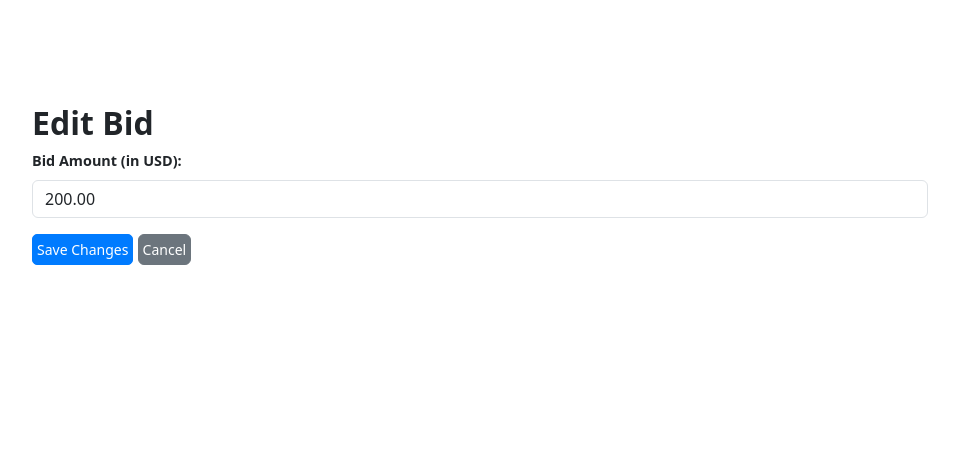
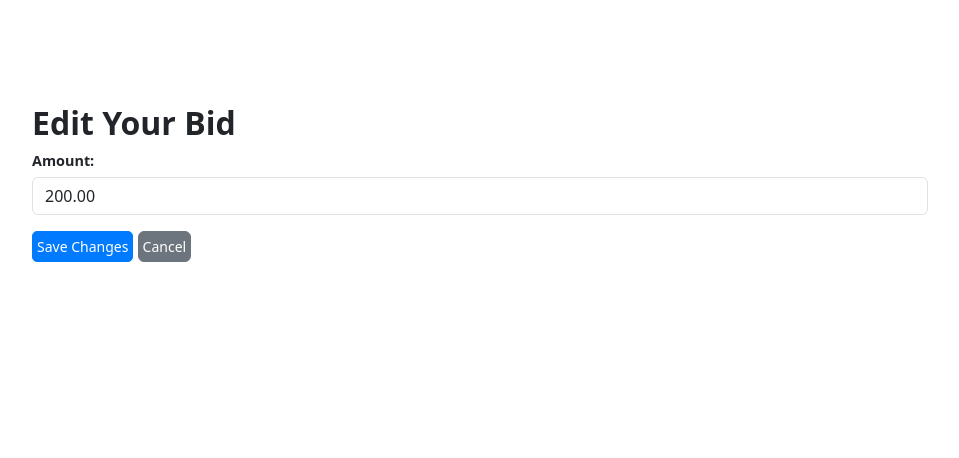
Before and after one commit to galindo89/currency-exchange-pgz, a Django app: page /offers/2/edit_bid/ in a window 1280 px wide. Shown: the part 56-514 px from the top of the page, without its empty margins (160-1119 px from the left). Run offline with Django 4.2, Linux system fonts and the light colour scheme; a user stored in the database is signed in; data comes from the database, SQL or seed files in the repository; both versions use the stored data as it was after the commit.

Commit message:
adding validators to place bid and edit bid. Solving bug with delete bid. Improving messages with delete offer

```diff
--- a/offers/forms.py
+++ b/offers/forms.py
@@ -56,3 +56,20 @@ class BidForm(forms.ModelForm):
         widgets = {
             'amount': forms.NumberInput(attrs={'class': 'form-control', 'placeholder': 'Enter your bid amount'}),
         }
+
+     def __init__(self, *args, **kwargs):
+        self.offer = kwargs.pop('offer', None)
+        super().__init__(*args, **kwargs)
+
+     def clean_amount(self):
+        amount = self.cleaned_data.get('amount')
+
+
+        if amount is None or amount <= 0:
+            raise forms.ValidationError("The bid amount must be greater than 0.")
+
+
+        if self.offer and amount > self.offer.amount:
+            raise forms.ValidationError(f"The bid amount cannot exceed the offer amount ({self.offer.amount}).")
+
+        return amount
--- a/offers/templates/offers/edit_bid.html
+++ b/offers/templates/offers/edit_bid.html
@@ -4,13 +4,23 @@
 
 {% block content %}
 <div class="container mt-5">
-    <h2>Edit Bid</h2>
+    <h2>Edit Your Bid</h2>
+
+    {% if form.errors %}
+    <div class="alert alert-danger">
+        <ul>
+            {% for field in form %}
+                {% for error in field.errors %}
+                    <li>{{ field.label }}: {{ error }}</li>
+                {% endfor %}
+            {% endfor %}
+        </ul>
+    </div>
+    {% endif %}
+
     <form method="post">
         {% csrf_token %}
-        <div class="mb-3">
-            <label for="amount" class="form-label">Bid Amount (in {{ bid.offer.currency }}):</label>
-            <input type="number" step="0.01" name="amount" id="amount" class="form-control" value="{{ bid.amount }}" required>
-        </div>
+        {{ form.as_p }}
         <button type="submit" class="btn btn-primary">Save Changes</button>
         <a href="{% url 'offers:view_offers' %}" class="btn btn-secondary">Cancel</a>
     </form>
--- a/offers/templates/offers/view_offers.html
+++ b/offers/templates/offers/view_offers.html
@@ -125,7 +125,9 @@
                         <a href="{% url 'offers:place_bid' offer.id %}" class="btn btn-primary btn-sm">Place Bid</a>
                         {% else %}
                         <a href="{% url 'offers:edit_bid' offer.user_bid.id %}" class="btn btn-warning btn-sm">Edit Your Bid</a>
-                        <a href="{% url 'offers:delete_bid' offer.user_bid.id %}" class="btn btn-danger btn-sm">Delete Your Bid</a>
+                        <button type="button" class="btn btn-danger btn-sm" data-bs-toggle="modal" data-bs-target="#deleteConfirmationModal" data-action="{% url 'offers:delete_bid' offer.user_bid.id %}">
+                            Delete Your Bid
+                        </button>
                         {% endif %}
                     </div>
                     {% endif %}
--- a/offers/views.py
+++ b/offers/views.py
@@ -86,6 +86,7 @@ def delete_offer(request, pk):
         return HttpResponseForbidden()
     if request.method == "POST":
         offer.delete()
+        messages.success(request, "Offer deleted successfully.")
         return redirect('offers:view_offers')
     return render(request, 'offers/delete_offer.html', {'offer': offer})
 
@@ -99,7 +100,7 @@ def place_bid(request, offer_id):
         return redirect('offers:view_offers')
 
     if request.method == "POST":
-        form = BidForm(request.POST)
+        form = BidForm(request.POST,offer=offer)
         if form.is_valid():
             bid = form.save(commit=False)
             bid.offer = offer
@@ -108,7 +109,7 @@ def place_bid(request, offer_id):
             messages.success(request, "Bid placed successfully.")
             return redirect('offers:view_offers')
     else:
-        form = BidForm()
+        form = BidForm(offer=offer)
 
     return render(request, 'offers/place_bid.html', {'form': form, 'offer': offer})
 
@@ -124,20 +125,23 @@ def view_bids(request, offer_id):
 
     return render(request, 'offers/view_bids.html', {'offer': offer, 'bids': bids, 'has_accepted_bids': has_accepted_bids})
 
+
 @login_required
 def edit_bid(request, bid_id):
     bid = get_object_or_404(Bid, id=bid_id, user=request.user)
+    offer = bid.offer
 
     if request.method == "POST":
+        form = BidForm(request.POST, instance=bid, offer=offer)
+        if form.is_valid():
+            form.save()
+            messages.success(request, "Your bid has been updated successfully.")
+            return redirect('offers:view_offers')
+    else:
+        form = BidForm(instance=bid, offer=offer)
 
-        amount = request.POST.get('amount')
-        bid.amount = amount
-        bid.save()
-        messages.success(request, "Your bid has been updated.")
-        return redirect('offers:view_offers')
+    return render(request, 'offers/edit_bid.html', {'form': form, 'bid': bid})
 
-
-    return render(request, 'offers/edit_bid.html', {'bid': bid})
 
 @login_required
 def accept_bid(request, bid_id):
```
Also changed, not shown: offers/templates/offers/place_bid.html (+14 -0 lines), db.sqlite3.
